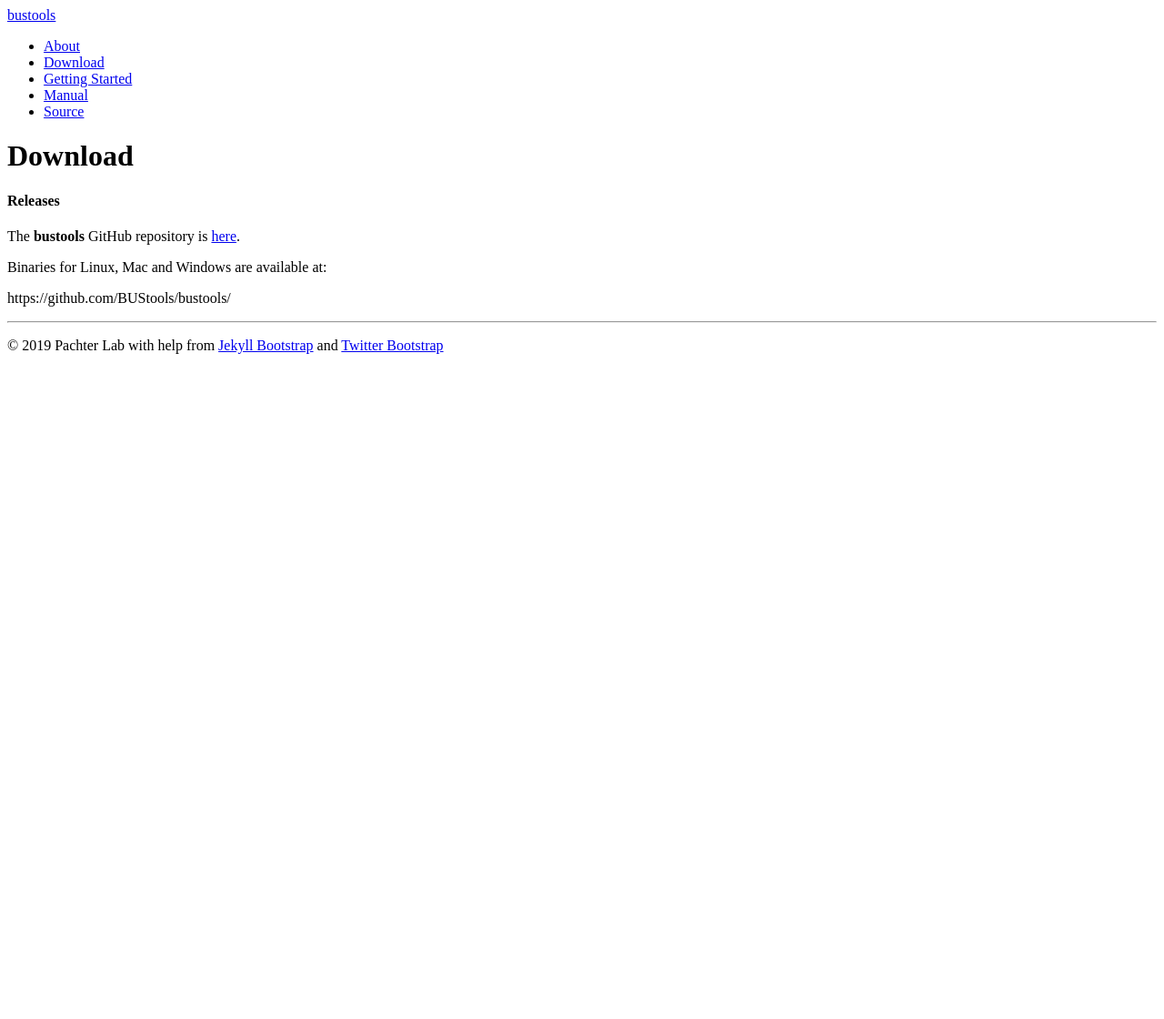
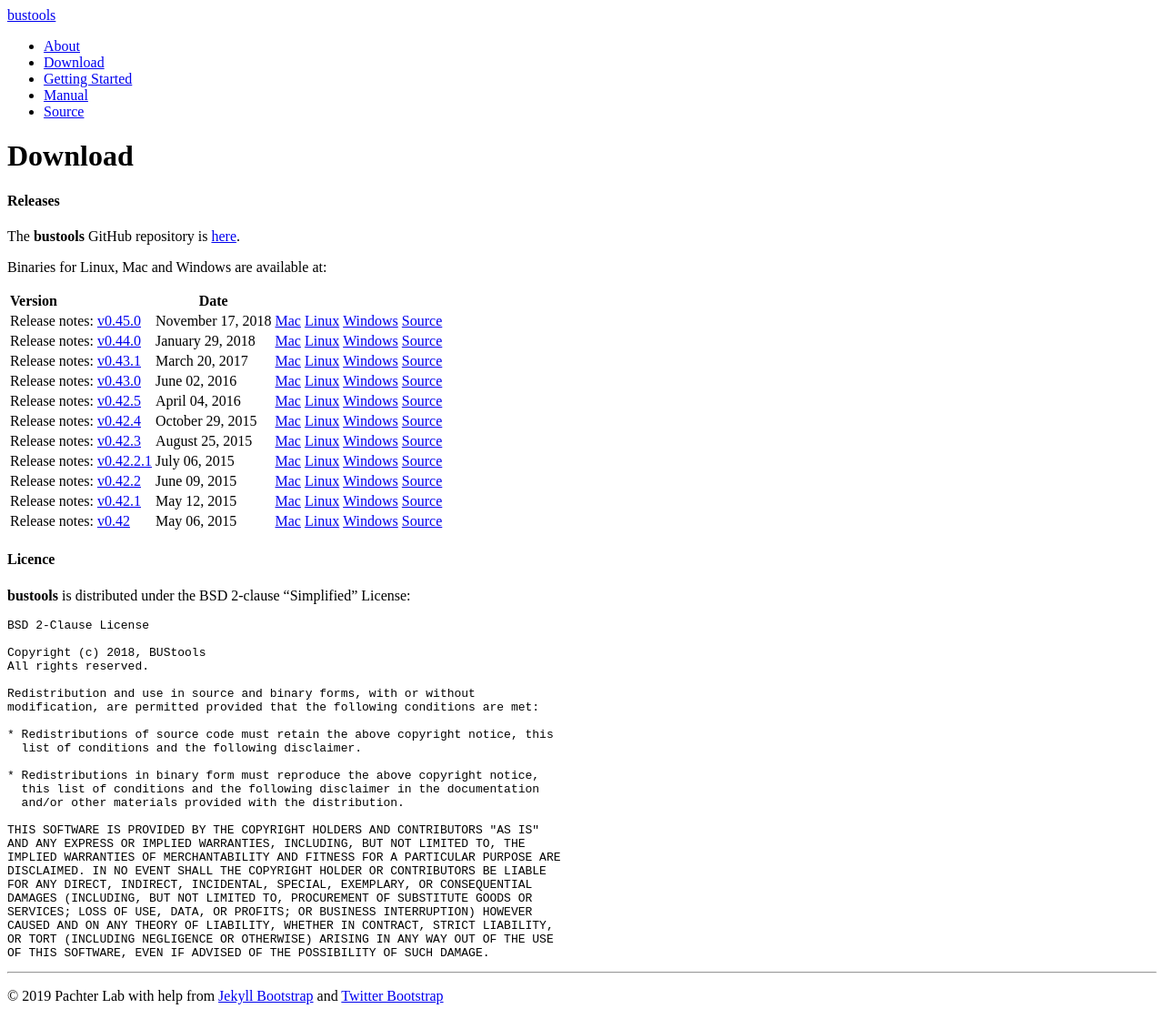
Before and after one commit to BUStools/BUStools.github.io, a Jekyll site: the page built from download.md, in a window 1280 px wide. Shown: the whole page at 91% size. Built offline with Jekyll 4.4.1, drawn with Linux system fonts in a browser that asks for light colours; before the commit the page ends 900 px from its top, so only the background shows below that.

Commit message:
Update download.md

```diff
--- a/download.md
+++ b/download.md
@@ -11,7 +11,62 @@ group: navigation
 
 The __bustools__ GitHub repository is [here](https://github.com/BUStools/bustools/).
 
-
 Binaries for Linux, Mac and Windows are available at:
 
-https://github.com/BUStools/bustools/
+<table class="table">
+  <thead>
+    <tr>
+      <th style="text-align: left">Version</th>
+      <th>Date</th>
+      <th></th>
+      <th></th>
+      <th></th>
+    </tr>
+  </thead>
+
+{% for post in site.categories.releases %}
+    <tr>
+    	<td>Release notes: <a href="{{ site.url }}/kallisto/{{ post.url }}">{{ post.version }}</a></td>
+    	<td><span class="entry-date"><time datetime="{{ post.date | date_to_xmlschema }}">{{ post.date | date: "%B %d, %Y" }}</time></span></td>
+
+        <td><a href="https://github.com/BUStools/bustools/releases/download/{{ post.version }}/bustools_mac-{{ post.version }}.tar.gz">Mac</a></td>
+        <td><a href="https://github.com/BUStools/bustools/releases/download/{{ post.version }}/bustools_linux-{{ post.version }}.tar.gz">Linux</a>  </td>
+        <td><a href="https://github.com/BUStools/bustools/releases/download/{{ post.version }}/bustools_windows-{{ post.version }}.zip">Windows</a> </td>
+
+        <td><a href="https://github.com/BUStools/bustools/archive/{{ post.version }}.tar.gz">Source</a></td>
+    </tr>
+{% endfor %}
+</table>
+
+
+#### Licence
+
+__bustools__ is distributed under the BSD 2-clause "Simplified" License:
+
+~~~
+BSD 2-Clause License
+
+Copyright (c) 2018, BUStools
+All rights reserved.
+
+Redistribution and use in source and binary forms, with or without
+modification, are permitted provided that the following conditions are met:
+
+* Redistributions of source code must retain the above copyright notice, this
+  list of conditions and the following disclaimer.
+
+* Redistributions in binary form must reproduce the above copyright notice,
+  this list of conditions and the following disclaimer in the documentation
+  and/or other materials provided with the distribution.
+
+THIS SOFTWARE IS PROVIDED BY THE COPYRIGHT HOLDERS AND CONTRIBUTORS "AS IS"
+AND ANY EXPRESS OR IMPLIED WARRANTIES, INCLUDING, BUT NOT LIMITED TO, THE
+IMPLIED WARRANTIES OF MERCHANTABILITY AND FITNESS FOR A PARTICULAR PURPOSE ARE
+DISCLAIMED. IN NO EVENT SHALL THE COPYRIGHT HOLDER OR CONTRIBUTORS BE LIABLE
+FOR ANY DIRECT, INDIRECT, INCIDENTAL, SPECIAL, EXEMPLARY, OR CONSEQUENTIAL
+DAMAGES (INCLUDING, BUT NOT LIMITED TO, PROCUREMENT OF SUBSTITUTE GOODS OR
+SERVICES; LOSS OF USE, DATA, OR PROFITS; OR BUSINESS INTERRUPTION) HOWEVER
+CAUSED AND ON ANY THEORY OF LIABILITY, WHETHER IN CONTRACT, STRICT LIABILITY,
+OR TORT (INCLUDING NEGLIGENCE OR OTHERWISE) ARISING IN ANY WAY OUT OF THE USE
+OF THIS SOFTWARE, EVEN IF ADVISED OF THE POSSIBILITY OF SUCH DAMAGE.
+~~~
```
